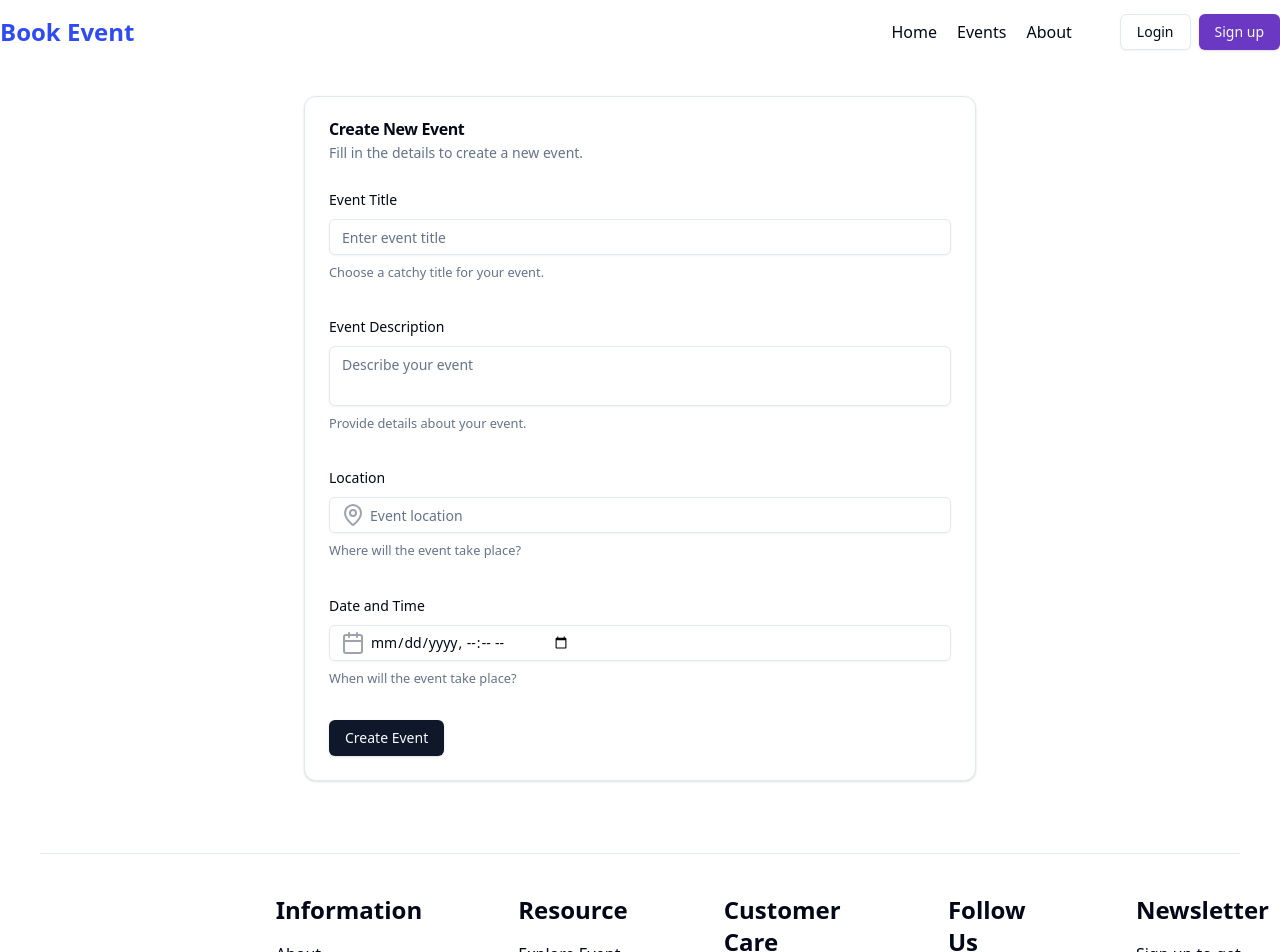
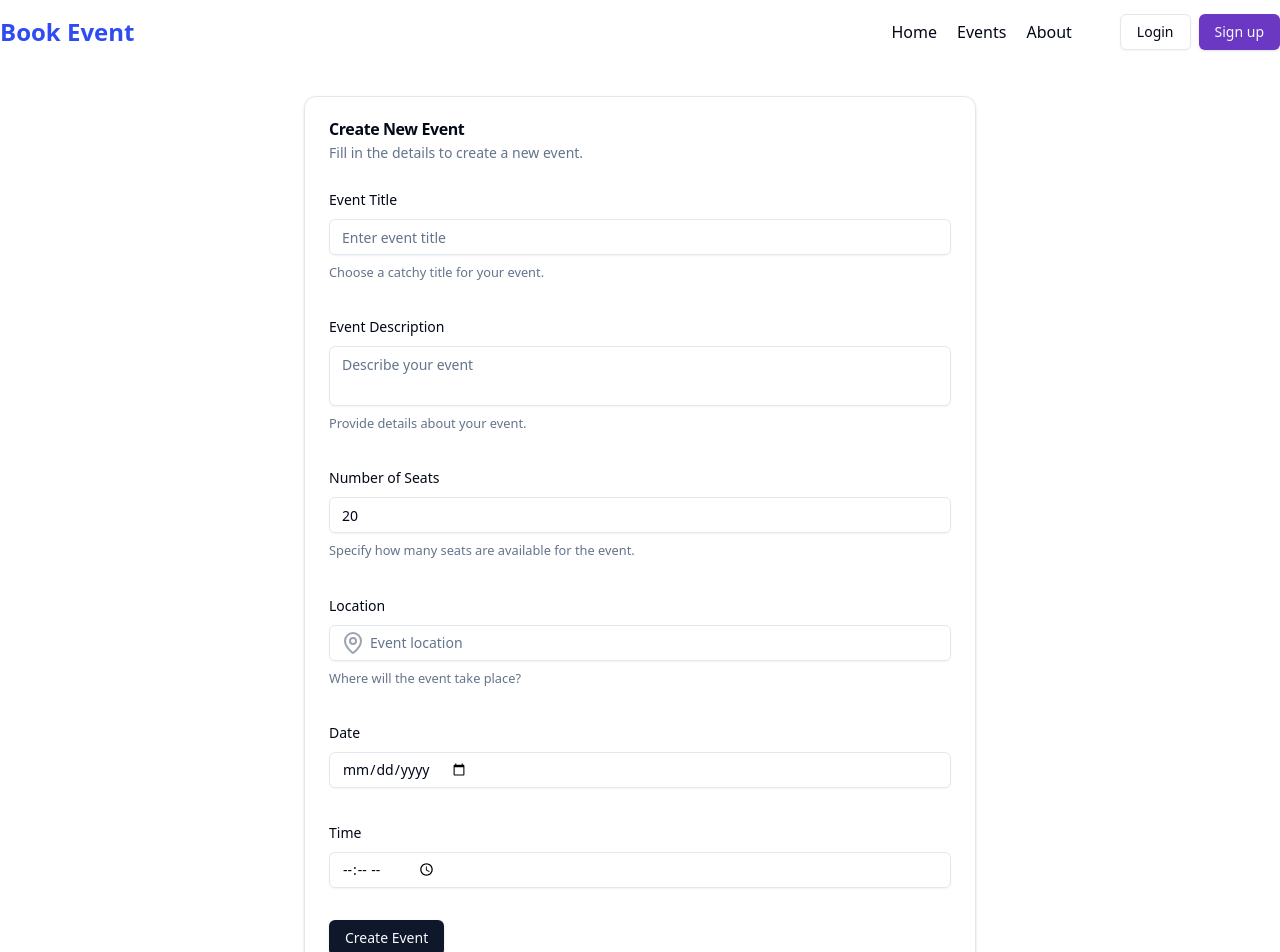
Before and after one commit to Exe16Kishan/Ticketing-System, a Next.js app: page /create in a window 1280 px wide. Shown: the top 952 px of the page. Built offline with nearby package versions, Linux system fonts and the light colour scheme; no server answers.

Commit message:
created event formSubmission

```diff
--- /dev/null
+++ b/app/actions/events/index.ts
@@ -0,0 +1,10 @@
+"use server"
+
+import { prisma } from "@/app/db"
+
+export const Events = async() => {
+
+      const data = await prisma.event.findMany()
+      return data
+
+}
--- a/app/actions/userActions/index.ts
+++ b/app/actions/userActions/index.ts
@@ -4,26 +4,29 @@ import { prisma } from "@/app/db"
 import { formSchema } from "@/lib/zod"
 import { z } from "zod"
 
-export const createEvent = async (data:z.infer<typeof formSchema>) => {
+export const createEvent = async (data: z.infer<typeof formSchema>) => {
     console.log(data)
     if (!data) {
         return null
     }
-    const {title,description,location,date,organizerId}=data;
+    const { title, description, location, date, time, seats, organizerId } = data;
     try {
         const newEvent = await prisma.event.create({
-            data:{
+            data: {
                 title,
                 description,
                 location,
                 date,
+                time,
+
+                seat: seats,
                 organizerId
 
             }
         })
-        return {success : true , message: 'Event created successfully!' }
+        return { success: true, message: 'Event created successfully!' }
     } catch (error) {
-        return {success : false }
+        return { success: false }
 
     }
 }
--- a/app/create/page.tsx
+++ b/app/create/page.tsx
@@ -1,60 +1,79 @@
-'use client'
+"use client";
 
-import { useState } from 'react'
-import { useRouter } from 'next/navigation'
-import { zodResolver } from '@hookform/resolvers/zod'
-import { useForm } from 'react-hook-form'
-import * as z from 'zod'
-import { CalendarIcon, MapPinIcon } from 'lucide-react'
+import { useState } from "react";
+import { useRouter } from "next/navigation";
+import { zodResolver } from "@hookform/resolvers/zod";
+import { useForm } from "react-hook-form";
+import * as z from "zod";
+import { CalendarIcon, MapPinIcon } from "lucide-react";
 
-import { Button } from '@/components/ui/button'
-import { Card, CardContent, CardDescription, CardHeader, CardTitle } from '@/components/ui/card'
-import { Form, FormControl, FormDescription, FormField, FormItem, FormLabel, FormMessage } from '@/components/ui/form'
-import { Input } from '@/components/ui/input'
-import { Textarea } from '@/components/ui/textarea'
-import { useToast } from '@/hooks/use-toast'
-import { useSession } from 'next-auth/react'
-import { formSchema } from '@/lib/zod'
-import { createEvent } from '../actions/userActions'
-
+import { Button } from "@/components/ui/button";
+import {
+  Card,
+  CardContent,
+  CardDescription,
+  CardHeader,
+  CardTitle,
+} from "@/components/ui/card";
+import {
+  Form,
+  FormControl,
+  FormDescription,
+  FormField,
+  FormItem,
+  FormLabel,
+  FormMessage,
+} from "@/components/ui/form";
+import { Input } from "@/components/ui/input";
+import { Textarea } from "@/components/ui/textarea";
+import { useToast } from "@/hooks/use-toast";
+import { useSession } from "next-auth/react";
+import { formSchema } from "@/lib/zod";
+import { createEvent } from "../actions/userActions";
 
 export default function CreateEventPage() {
-  const session = useSession()
-  const router = useRouter()
-  const { toast } = useToast()
-  const [isSubmitting, setIsSubmitting] = useState(false)
+  const session = useSession();
+  const router = useRouter();
+  const { toast } = useToast();
+  const [isSubmitting, setIsSubmitting] = useState(false);
 
   const form = useForm<z.infer<typeof formSchema>>({
     resolver: zodResolver(formSchema),
     defaultValues: {
-      title: '',
-      description: '',
-      location: '',
-      date: '',
-      organizerId:session.data?.user?.id  ?? ''
+      title: "",
+      description: "",
+      location: "",
+      date: "",
+      time: "",
+      seats: 20,
+      organizerId: session.data?.user?.id ?? "",
     },
-  })
+  });
 
   async function onSubmit(values: z.infer<typeof formSchema>) {
-    setIsSubmitting(true)
+    setIsSubmitting(true);
     try {
+      const combinedDateTime = new Date(
+        `${values.date}T${values.time}:00Z`
+      ).toISOString();
+      const updatedValues = { ...values, date: combinedDateTime }; // Replace date with full datetime
 
-      const result = await createEvent(values)
+      const result = await createEvent(updatedValues);
       if (result?.success) {
         toast({
-          title: 'Success',
+          title: "Success",
           description: result?.message,
-        })
-        router.push('/events') // Redirect to events list page
+        });
+        router.push("/events"); // Redirect to events list page
       }
     } catch (error) {
       toast({
-        title: 'Error',
-        description: 'Failed to create event. Please try again.',
-        variant: 'destructive',
-      })
+        title: "Error",
+        description: "Failed to create event. Please try again.",
+        variant: "destructive",
+      });
     } finally {
-      setIsSubmitting(false)
+      setIsSubmitting(false);
     }
   }
 
@@ -63,15 +82,18 @@ export default function CreateEventPage() {
       <Card className="max-w-2xl mx-auto">
         <CardHeader>
           <CardTitle>Create New Event</CardTitle>
-          <CardDescription>Fill in the details to create a new event.</CardDescription>
+          <CardDescription>
+            Fill in the details to create a new event.
+          </CardDescription>
         </CardHeader>
         <CardContent>
           <Form {...form}>
             <form onSubmit={form.handleSubmit(onSubmit)} className="space-y-8">
+              {/* Other form fields for title, description, location, etc. */}
               <FormField
                 control={form.control}
                 name="title"
-                render={({ field }:any) => (
+                render={({ field }: any) => (
                   <FormItem>
                     <FormLabel>Event Title</FormLabel>
                     <FormControl>
@@ -87,7 +109,7 @@ export default function CreateEventPage() {
               <FormField
                 control={form.control}
                 name="description"
-                render={({ field }:any) => (
+                render={({ field }: any) => (
                   <FormItem>
                     <FormLabel>Event Description</FormLabel>
                     <FormControl>
@@ -106,14 +128,40 @@ export default function CreateEventPage() {
               />
               <FormField
                 control={form.control}
+                name="seats"
+                render={({ field }) => (
+                  <FormItem>
+                    <FormLabel>Number of Seats</FormLabel>
+                    <FormControl>
+                      <Input
+                        type="number"
+                        placeholder="Enter the number of seats available"
+                        {...field}
+                        min="20"
+                      />
+                    </FormControl>
+                    <FormDescription>
+                      Specify how many seats are available for the event.
+                    </FormDescription>
+                    <FormMessage />
+                  </FormItem>
+                )}
+              />
+
+              <FormField
+                control={form.control}
                 name="location"
-                render={({ field }:any) => (
+                render={({ field }: any) => (
                   <FormItem>
                     <FormLabel>Location</FormLabel>
                     <FormControl>
                       <div className="relative">
                         <MapPinIcon className="absolute left-3 top-1/2 transform -translate-y-1/2 text-gray-400" />
-                        <Input className="pl-10" placeholder="Event location" {...field} />
+                        <Input
+                          className="pl-10"
+                          placeholder="Event location"
+                          {...field}
+                        />
                       </div>
                     </FormControl>
                     <FormDescription>
@@ -123,36 +171,43 @@ export default function CreateEventPage() {
                   </FormItem>
                 )}
               />
+              {/* Date field */}
               <FormField
                 control={form.control}
                 name="date"
-                render={({ field }:any) => (
+                render={({ field }: any) => (
                   <FormItem>
-                    <FormLabel>Date and Time</FormLabel>
+                    <FormLabel>Date</FormLabel>
                     <FormControl>
-                      <div className="relative">
-                        <CalendarIcon className="absolute left-3 top-1/2 transform -translate-y-1/2 text-gray-400" />
-                        <Input
-                          type="datetime-local"
-                          className="pl-10"
-                          {...field}
-                        />
-                      </div>
+                      <Input type="date" {...field} />
                     </FormControl>
-                    <FormDescription>
-                      When will the event take place?
-                    </FormDescription>
                     <FormMessage />
                   </FormItem>
                 )}
               />
+
+              {/* Time field */}
+              <FormField
+                control={form.control}
+                name="time"
+                render={({ field }: any) => (
+                  <FormItem>
+                    <FormLabel>Time</FormLabel>
+                    <FormControl>
+                      <Input type="time" {...field} />
+                    </FormControl>
+                    <FormMessage />
+                  </FormItem>
+                )}
+              />
+
               <Button type="submit" disabled={isSubmitting}>
-                {isSubmitting ? 'Creating...' : 'Create Event'}
+                {isSubmitting ? "Creating..." : "Create Event"}
               </Button>
             </form>
           </Form>
         </CardContent>
       </Card>
     </div>
-  )
+  );
 }
--- a/lib/zod.ts
+++ b/lib/zod.ts
@@ -21,6 +21,12 @@ export const formSchema = z.object({
   location: z.string().min(2, {
     message: 'Location must be at least 2 characters.',
   }),
-  date: z.string().datetime({ offset:true,message: "Invalid datetime string! Must be UTC." }),
-  organizerId:z.string({message:"organizerId not found"})
-})
+  date: z.string().refine((val) => /^\d{4}-\d{2}-\d{2}$/.test(val), {
+    message: 'Date must be in YYYY-MM-DD format.',
+  }),
+  time: z.string().refine((val) => /^\d{2}:\d{2}$/.test(val), {
+    message: 'Time must be in HH:MM format.',
+  }),
+  seats : z.number({message:"must be number"}).int().gte(20,{message:"must be greater than 20"}).lte(300,{message:"not be greater than 300"}),
+  organizerId: z.string({ message: "Organizer ID not found" })
+});
```
Also changed, not shown: 1 other file (tests, documents, lock files or other folders).
